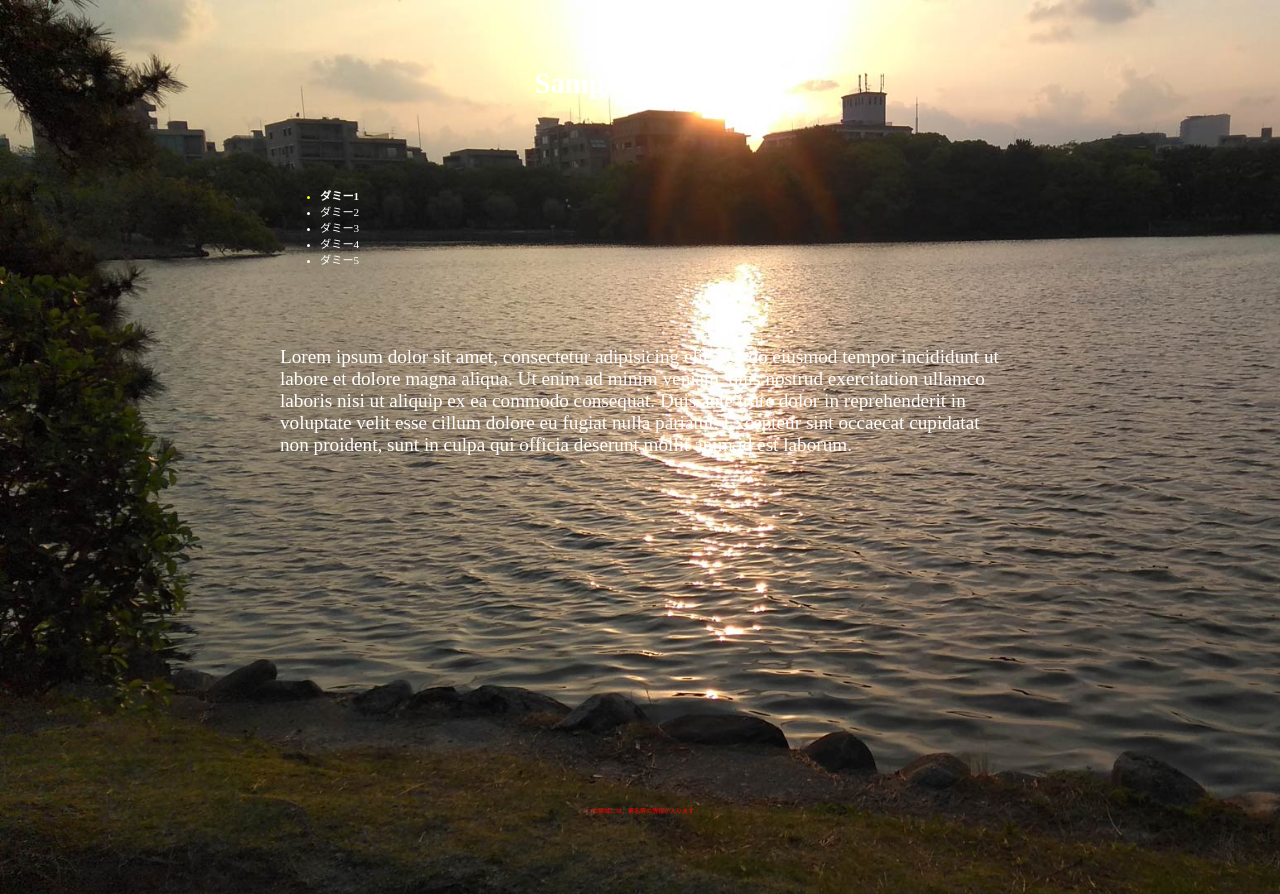
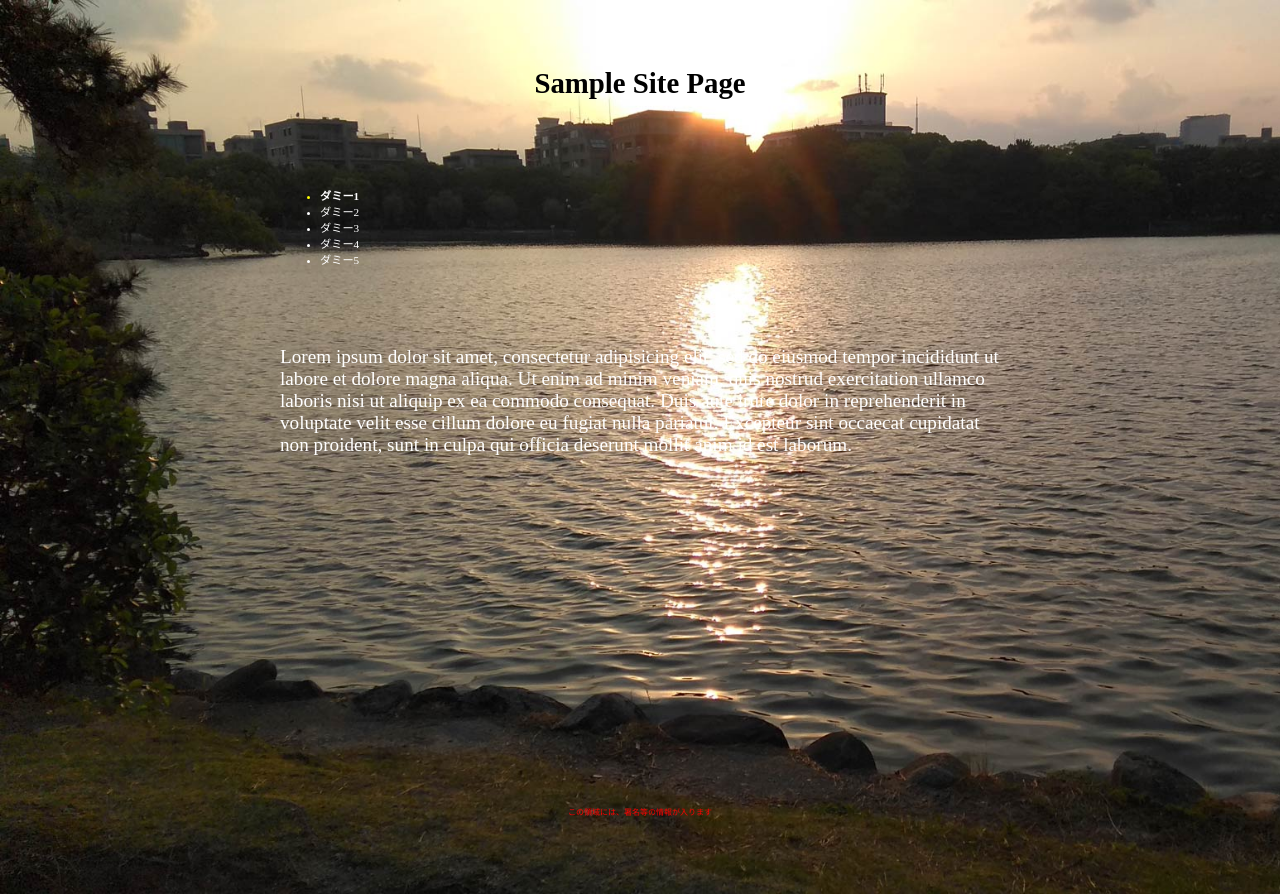
Before and after one commit to rukitest/css_sample_04, a plain HTML site: page index.html in a window 1280 px wide. Drawn offline with Linux system fonts and the light colour scheme.

Commit message:
Update style.css

```diff
--- a/style.css
+++ b/style.css
@@ -12,7 +12,7 @@ body {
 header {
     padding: 40px;
     height: 80px;
-    color: white;
+    color: black;
     font-size: 0.9em;
     text-align: center;
 }
@@ -57,6 +57,6 @@ footer {
     padding: 40px;
     height: 40px;
     color: red;
-    font-size: 0.2em;
+    font-size: 0.5em;
     text-align: center;
 }
```
